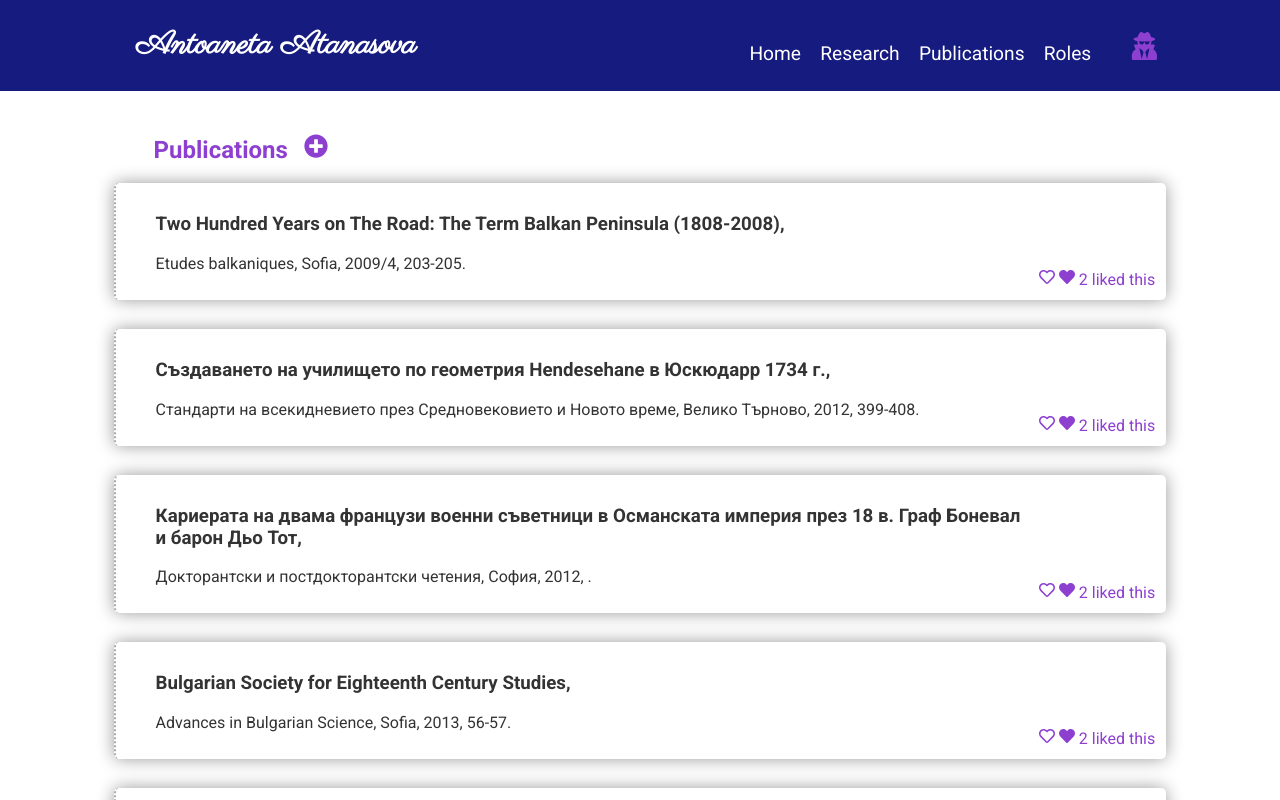
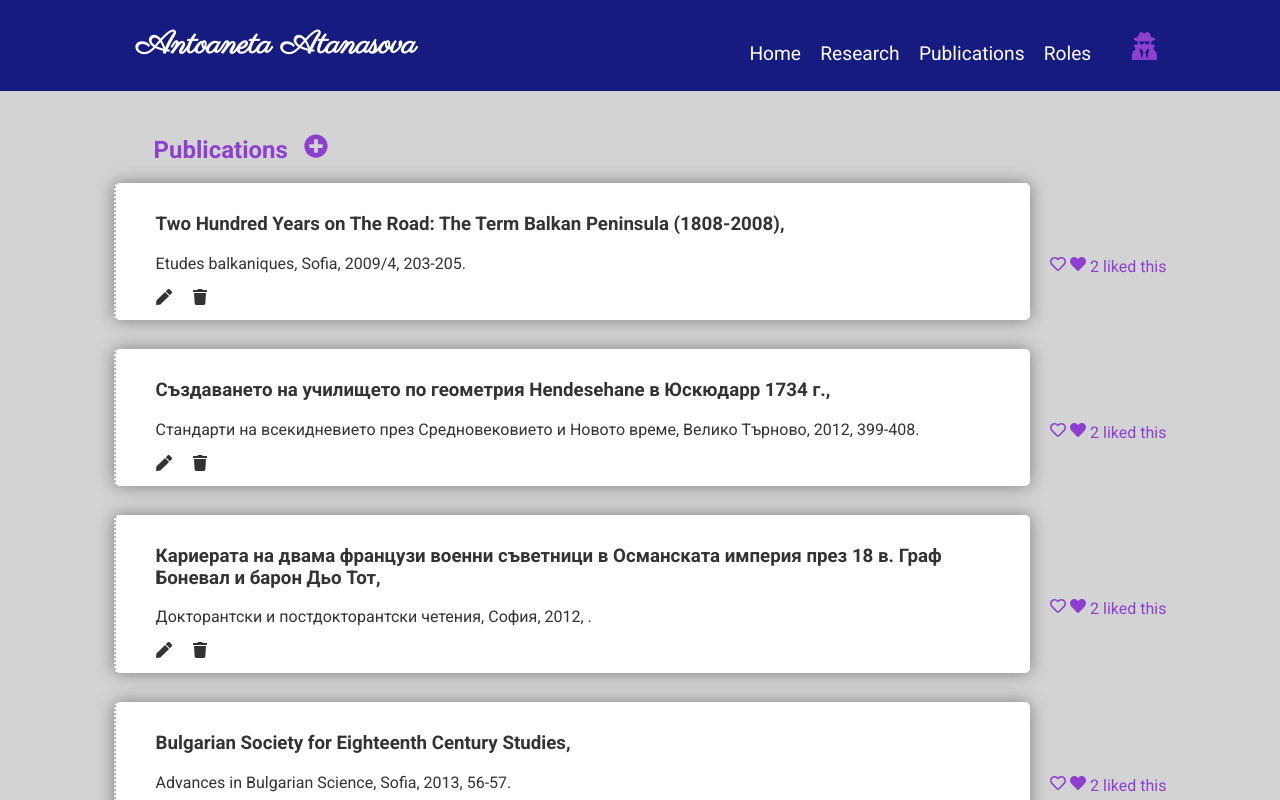
Before and after one commit to antoanetatanasova/personal-site, a React (Create React App) app: page /publications in a window 1280 px wide. Shown: the top 800 px of the page. Built offline with nearby package versions, Linux system fonts and the light colour scheme; data requests are answered from the project's data file.

Commit message:
minor style changes

```diff
--- a/db.json
+++ b/db.json
@@ -208,6 +208,14 @@
       "year": "",
       "pages": "",
       "id": "weuLka4"
+    },
+    {
+      "title": "8",
+      "book": "",
+      "city": "",
+      "year": "",
+      "pages": "",
+      "id": "AHsQkmE"
     }
   ],
   "roles": [
--- a/src/components/Publications/AddPublication.js
+++ b/src/components/Publications/AddPublication.js
@@ -1,4 +1,5 @@
 import { useState } from 'react';
+import Button from '../shared/Button';
 import style from './AddPublication.module.css'
 
 const AddPublication = ({ onAdd }) => {
@@ -27,7 +28,7 @@ const AddPublication = ({ onAdd }) => {
         <section className={style.formWrapper}>
 
             <form className={style.form} onSubmit={onSubmit}>
-                <h2>Add New Publication</h2>
+                <h2 style={{"text-align": "center"}}>New Publication</h2>
                 <div className={style.input}>
                     <label>Title</label>
                     <input
@@ -68,7 +69,8 @@ const AddPublication = ({ onAdd }) => {
                         value={pages}
                         onChange={(e) => setPages(e.target.value)} />
                 </div>
-                <input type="submit" value='Save Publication' className={style.submitBtn} />
+                <Button text="Save Publication" />
+                {/* <input type="submit" value='Save Publication' className={style.submitBtn} /> */}
             </form>
         </section>
     )
--- a/src/components/Publications/AddPublication.module.css
+++ b/src/components/Publications/AddPublication.module.css
@@ -27,21 +27,3 @@
     display: flex;
     justify-content: space-between;
 }
-
-.submitBtn {
-    width: 100%;
-    font-size: 16px;
-    color: #ffffff;
-    background-color: transparent;
-    border-radius: 15px;
-    display: flex;
-    padding: 5px;
-    justify-content: flex-start;
-    align-items: center;
-    border: 5px solid #0683D7;
-    cursor: pointer;
-}
-
-.submitBtn:hover {
-    background-color: rgba(6, 131, 215, .4);
-}
--- a/src/components/Publications/AddPublicationPage.js
+++ b/src/components/Publications/AddPublicationPage.js
@@ -20,10 +20,10 @@ const AddPublicationsPage = () => {
         const data = await res.json();
         setPublications([...publications, data]);
 
-        const id = Math.floor(Math.random() * 10000) + 1;
-        const newPublication = { id, ...publication };
-        setPublications([...publications, newPublication]);
-        console.log(publication);
+        // const id = Math.floor(Math.random() * 10000) + 1;
+        // const newPublication = { id, ...publication };
+        // setPublications([...publications, newPublication]);
+        // console.log(publication);
     }
 
     return (
--- a/src/components/Publications/Publication.js
+++ b/src/components/Publications/Publication.js
@@ -1,5 +1,5 @@
 import style from './Publication.module.css';
-import { FaRegHeart, FaHeart } from 'react-icons/fa';
+import { FaRegHeart, FaHeart, FaPen, FaTrash } from 'react-icons/fa';
 
 const Publication = ({ publication }) => {
     return (
@@ -7,10 +7,13 @@ const Publication = ({ publication }) => {
             <div className={style.publicationWrapper}>
                 <h3>
                     {publication.title},
-                    </h3>
+                </h3>
                 <p>
                     {publication.book}, {publication.city}, {publication.year}, {publication.pages}.
                 </p>
+                <div className={style.actionsWrapper}>
+                    <FaPen style={{"margin-right": "1rem"}} /> <FaTrash />
+                </div>
             </div>
             <div className={style.likeWrapper}>
                 <FaRegHeart /> <FaHeart /> 2 liked this
--- a/src/components/Publications/Publication.module.css
+++ b/src/components/Publications/Publication.module.css
@@ -1,18 +1,25 @@
 .publications{
     margin: 0px;
     padding: 7.1rem;
+    background-color:lightgray;
 }
 
 .publication {
+    display: flex;
+    align-items: center;
+    justify-content: space-between;
+}
+
+.publicationWrapper {
     border-left: 2px dotted darkgray;
+    box-shadow: 0px 0px 17px 0px rgba(0, 0, 0, .4);
+    border-radius: 5px;
     padding: .7rem;
     padding-left: 2.5rem;
     margin-bottom: 1.8rem;
-    box-shadow: 0px 0px 17px 0px rgba(0, 0, 0, .4);
-    border-radius: 5px;
-    display: flex;
-    align-items: flex-end;
-    justify-content: space-between;
+    width: 100%;
+    background-color: white;
+
 }
 
 .likeWrapper {
```
